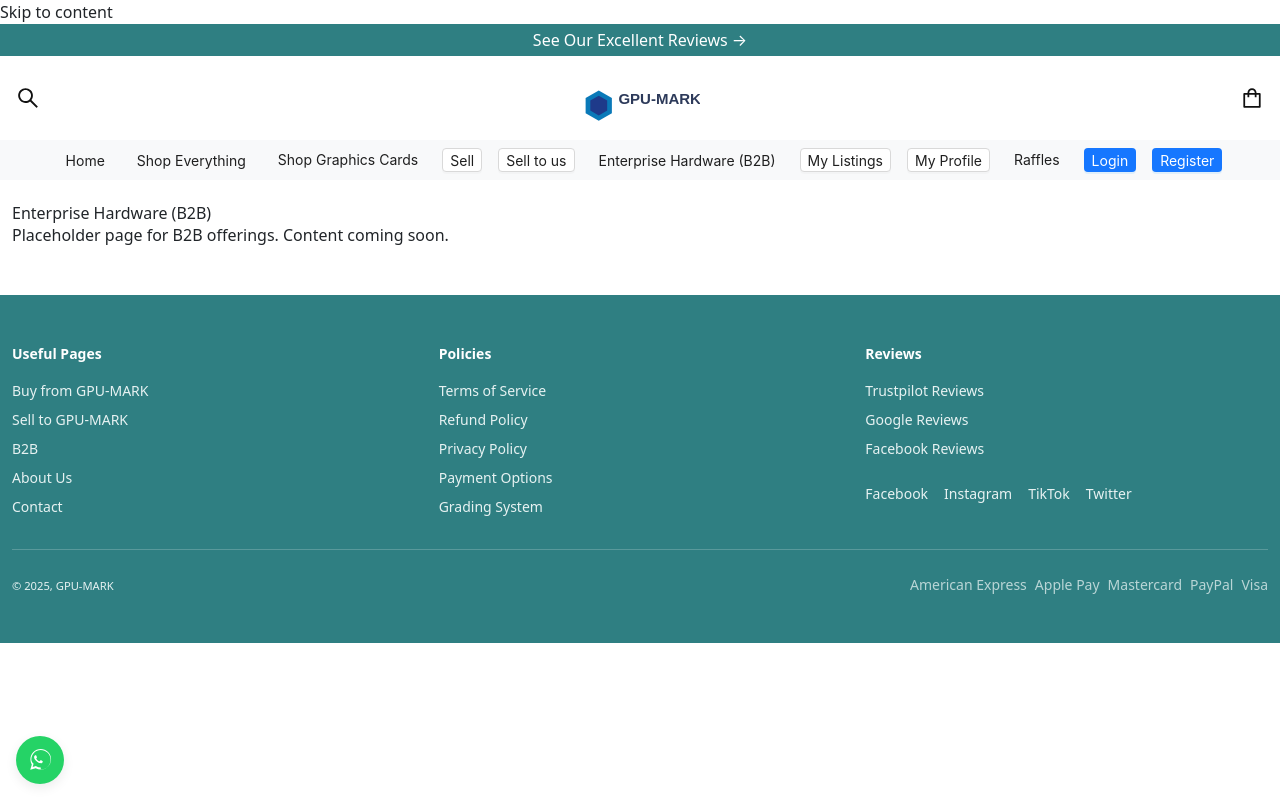
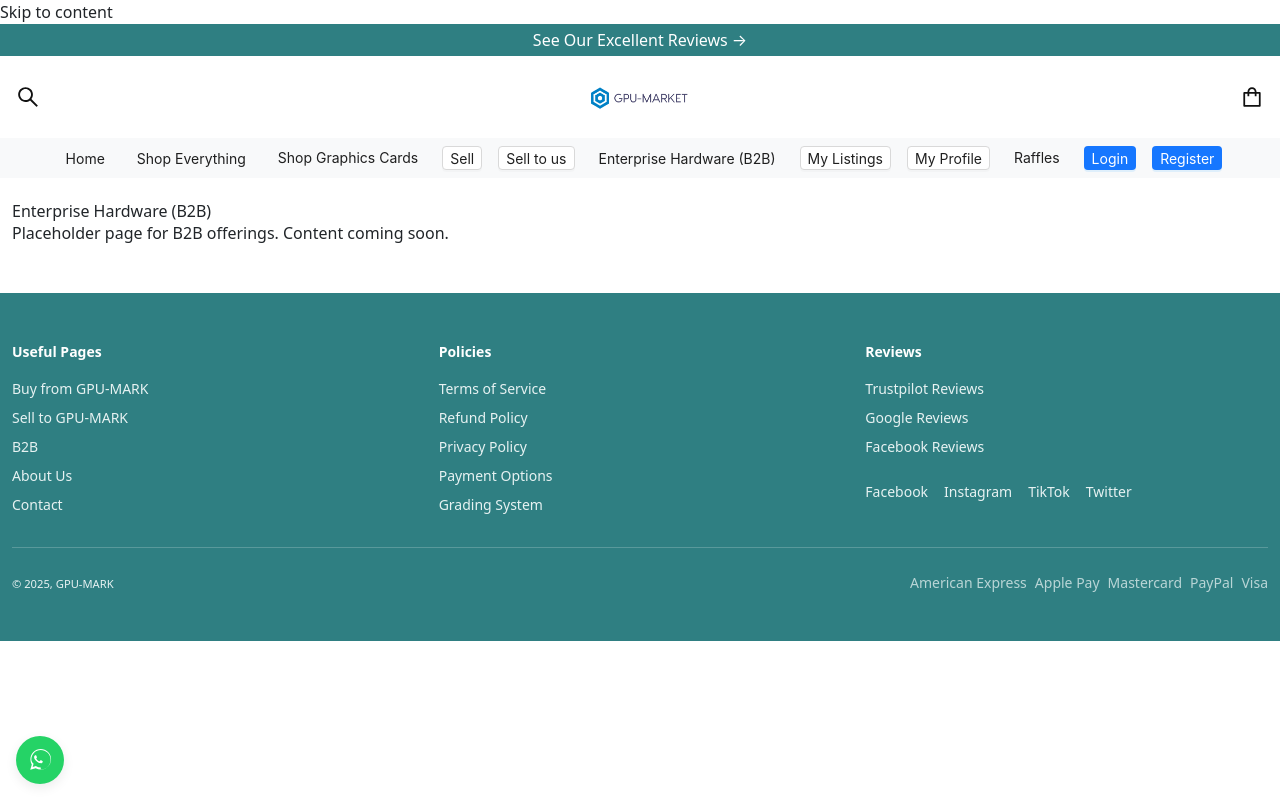
Before and after one commit to cswenyuanxiao/gpu-market-mvp, a React (Vite) app in the folder frontend-spa/: page /b2b in a window 1280 px wide. Built offline with nearby package versions, Linux system fonts and the light colour scheme; no server answers.

Commit message:
fix(logo): use reference image directly as logo.png

```diff
--- a/frontend-spa/src/App.tsx
+++ b/frontend-spa/src/App.tsx
@@ -86,7 +86,7 @@
           }}
         />
         <Link to="/" className="d-flex align-items-center gap-2 text-decoration-none">
-          <img src="/logo.svg" alt="GPU-MARKET" width={120} height={120} />
+          <img src="/logo.png" alt="GPU-MARK" width={120} height={120} />
         </Link>
         <Button
           className="nav-icon-btn"
```
Also changed, not shown: frontend-spa/public/logo.png (added).
